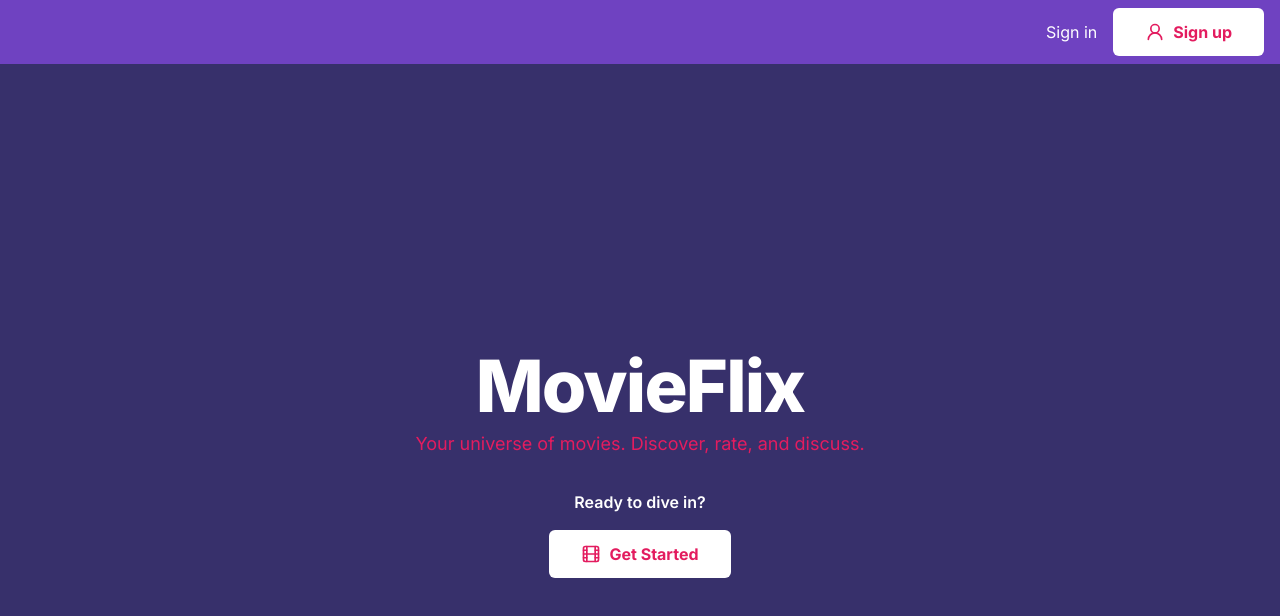
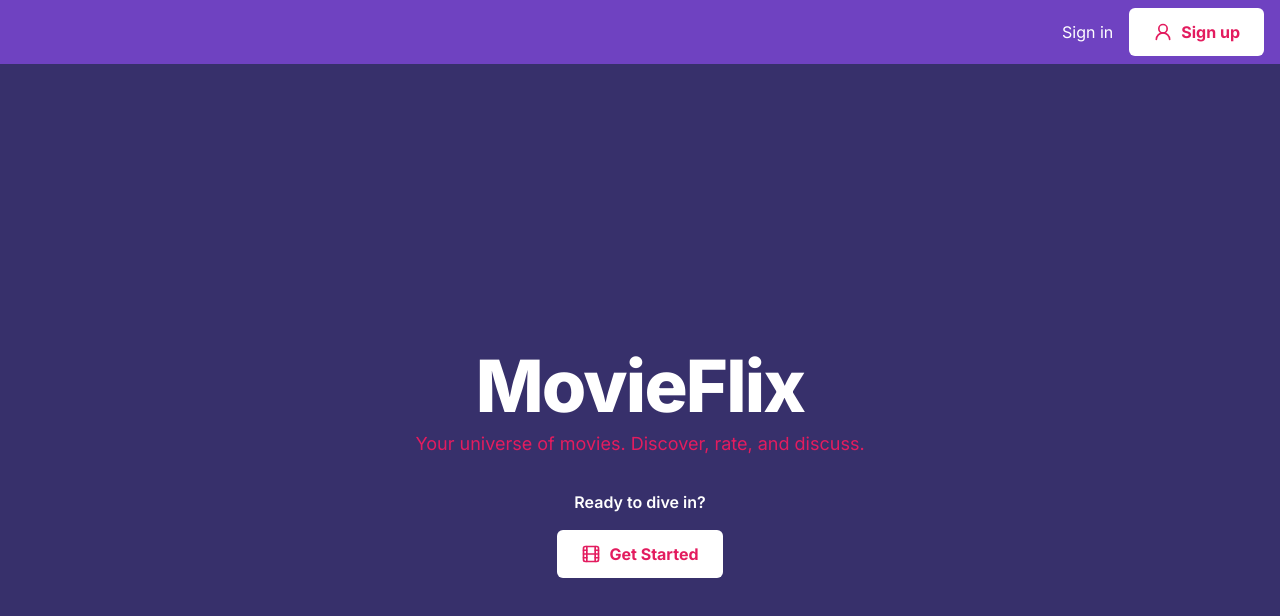
Before and after one commit to zorgonide/movieflix-next, a Next.js app: page / in a window 1280 px wide. Shown: the top 616 px of the page. Built offline with nearby package versions, Linux system fonts and the light colour scheme; no server answers.

Commit message:
fix: adjust button padding for improved layout

```diff
--- a/src/components/ui/button.tsx
+++ b/src/components/ui/button.tsx
@@ -11,7 +11,7 @@ export const Button = ({ href, children, Icon }: ButtonProps) => {
   return (
     <Link
       href={href}
-      className="flex items-center justify-center gap-2 rounded-md bg-white px-8 py-3 font-bold text-mxpink transition-transform hover:scale-102 hover:rounded-xs"
+      className="flex items-center justify-center gap-2 rounded-md bg-white px-6 py-3 font-bold text-mxpink transition-transform hover:scale-102 hover:rounded-xs"
     >
       {Icon && <Icon size={20} />}
       {children}
```
